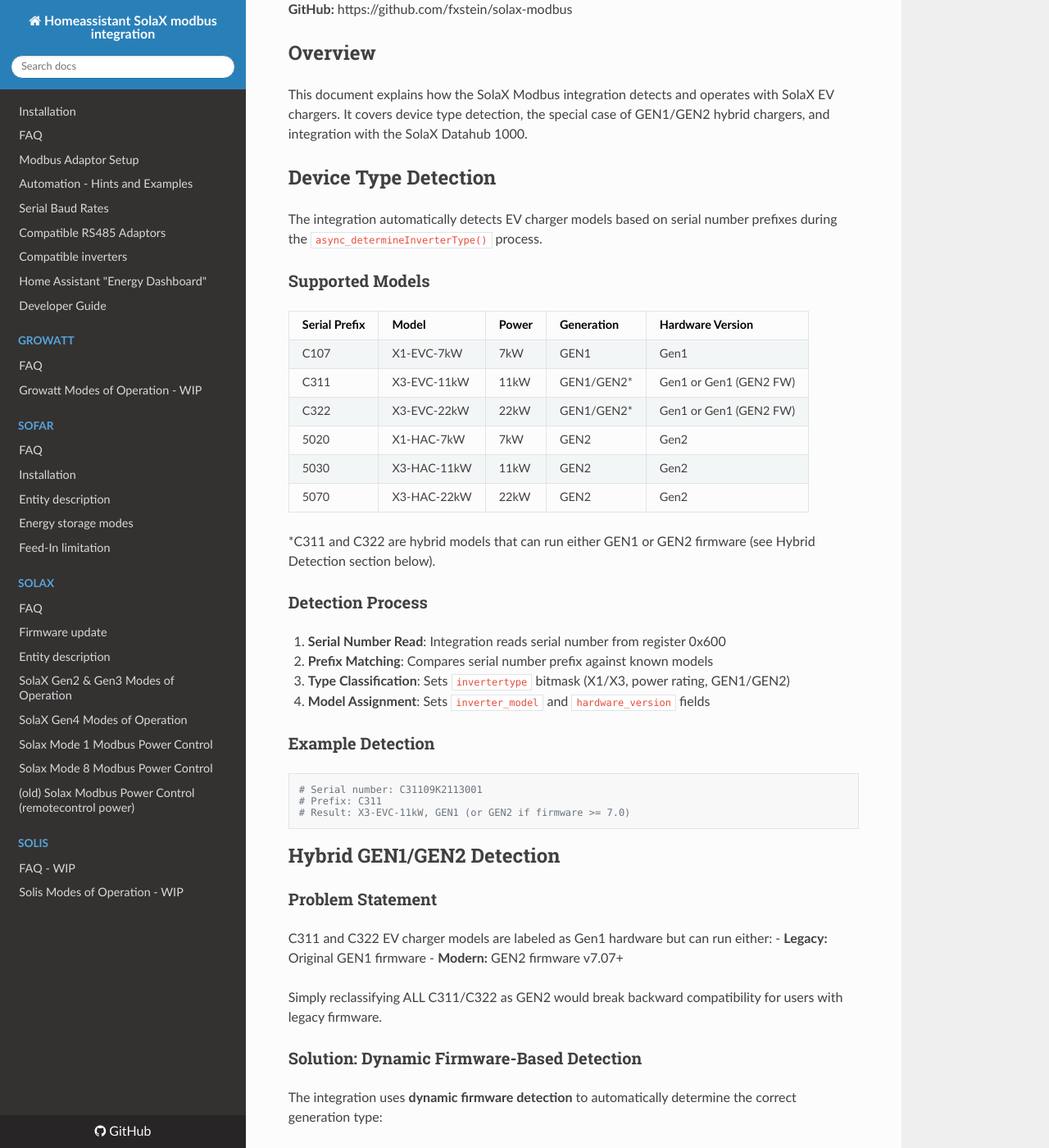
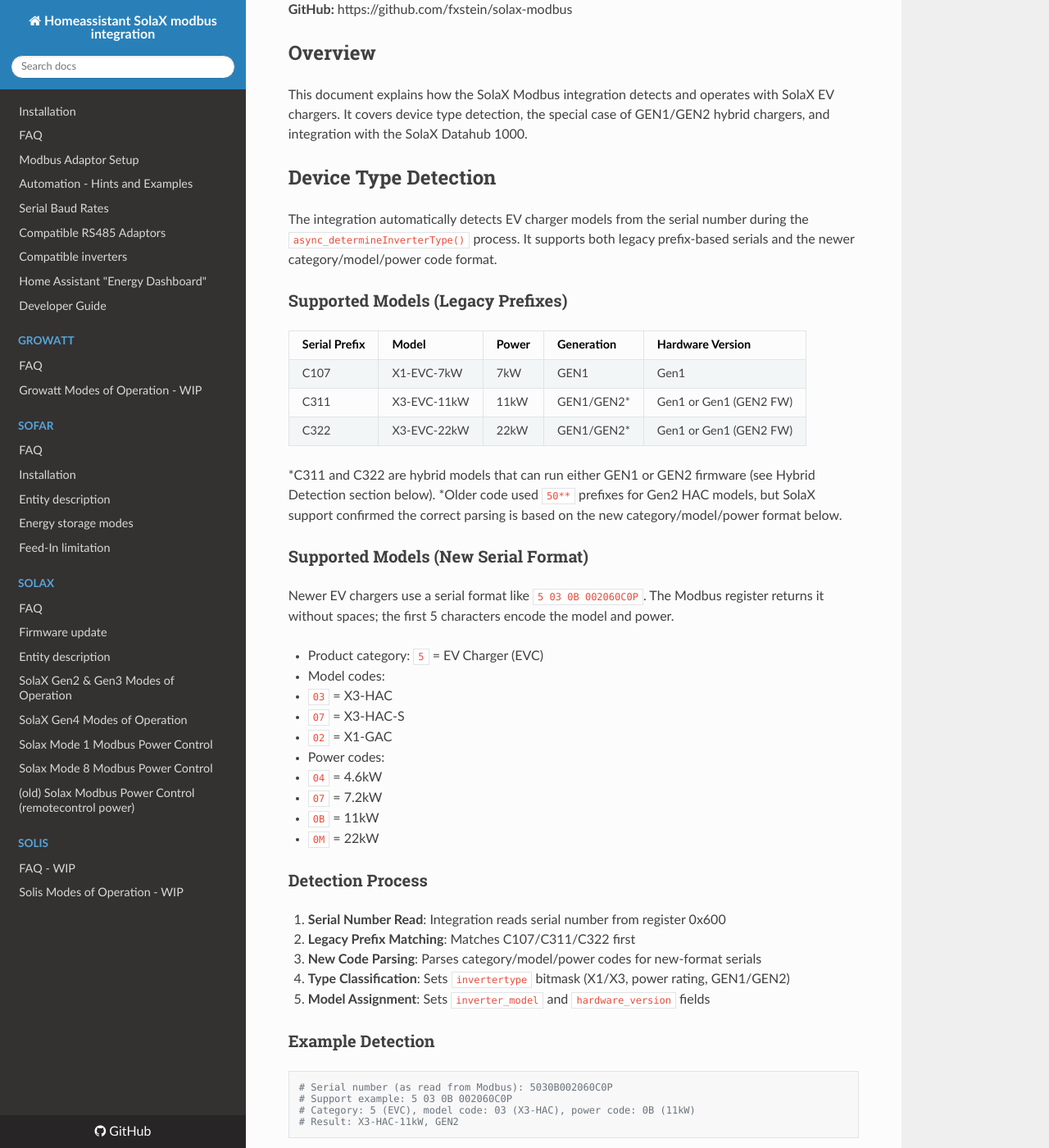
Before and after one commit to wills106/homeassistant-solax-modbus, an MkDocs documentation site: the page built from docs/solax-ev-charger-operation.md, in a window 1280 px wide and 1400 px high, scrolled down 208 px. Shown: the whole window at 82% size. Built offline with MkDocs 1.6.1, drawn with Linux system fonts in a browser that asks for light colours; nearby versions of some CDN libraries; some of the changed text lies outside the part shown.

Commit message:
Align HAC model detection with SolaX serial spec, add 4kW support, update docs

````diff
--- a/docs/solax-ev-charger-operation.md
+++ b/docs/solax-ev-charger-operation.md
@@ -10,34 +10,49 @@
 
 ## Device Type Detection
 
-The integration automatically detects EV charger models based on serial number prefixes during the `async_determineInverterType()` process.
+The integration automatically detects EV charger models from the serial number during the `async_determineInverterType()` process. It supports both legacy prefix-based serials and the newer category/model/power code format.
 
-### Supported Models
+### Supported Models (Legacy Prefixes)
 
 | Serial Prefix | Model | Power | Generation | Hardware Version |
 |---------------|-------|-------|------------|-------------------|
 | C107 | X1-EVC-7kW | 7kW | GEN1 | Gen1 |
 | C311 | X3-EVC-11kW | 11kW | GEN1/GEN2* | Gen1 or Gen1 (GEN2 FW) |
 | C322 | X3-EVC-22kW | 22kW | GEN1/GEN2* | Gen1 or Gen1 (GEN2 FW) |
-| 5020 | X1-HAC-7kW | 7kW | GEN2 | Gen2 |
-| 5030 | X3-HAC-11kW | 11kW | GEN2 | Gen2 |
-| 5070 | X3-HAC-22kW | 22kW | GEN2 | Gen2 |
 
 *C311 and C322 are hybrid models that can run either GEN1 or GEN2 firmware (see Hybrid Detection section below).
+*Older code used `50**` prefixes for Gen2 HAC models, but SolaX support confirmed the correct parsing is based on the new category/model/power format below.
+
+### Supported Models (New Serial Format)
+
+Newer EV chargers use a serial format like `5 03 0B 002060C0P`. The Modbus register returns it without spaces; the first 5 characters encode the model and power.
+
+- Product category: `5` = EV Charger (EVC)
+- Model codes:
+  - `03` = X3-HAC
+  - `07` = X3-HAC-S
+  - `02` = X1-GAC
+- Power codes:
+  - `04` = 4.6kW
+  - `07` = 7.2kW
+  - `0B` = 11kW
+  - `0M` = 22kW
 
 ### Detection Process
 
 1. **Serial Number Read**: Integration reads serial number from register 0x600
-2. **Prefix Matching**: Compares serial number prefix against known models
-3. **Type Classification**: Sets `invertertype` bitmask (X1/X3, power rating, GEN1/GEN2)
-4. **Model Assignment**: Sets `inverter_model` and `hardware_version` fields
+2. **Legacy Prefix Matching**: Matches C107/C311/C322 first
+3. **New Code Parsing**: Parses category/model/power codes for new-format serials
+4. **Type Classification**: Sets `invertertype` bitmask (X1/X3, power rating, GEN1/GEN2)
+5. **Model Assignment**: Sets `inverter_model` and `hardware_version` fields
 
 ### Example Detection
 
 ```python
-# Serial number: C31109K2113001
-# Prefix: C311
-# Result: X3-EVC-11kW, GEN1 (or GEN2 if firmware >= 7.0)
+# Serial number (as read from Modbus): 5030B002060C0P
+# Support example: 5 03 0B 002060C0P
+# Category: 5 (EVC), model code: 03 (X3-HAC), power code: 0B (11kW)
+# Result: X3-HAC-11kW, GEN2
 ```
 
 ## Hybrid GEN1/GEN2 Detection
@@ -379,4 +394,4 @@
 
 ## Summary
 
-The SolaX Modbus integration provides automatic detection of EV charger models with special handling for hybrid GEN1/GEN2 chargers (C311/C322). When a Datahub 1000 is present, the integration defaults to OCPP-style operation, providing intelligent load management while maintaining control through Max Charge Current settings.
+The SolaX Modbus integration provides automatic detection of EV charger models from both legacy prefixes and the newer category/model/power serial format, with special handling for hybrid GEN1/GEN2 chargers (C311/C322). When a Datahub 1000 is present, the integration defaults to OCPP-style operation, providing intelligent load management while maintaining control through Max Charge Current settings.
````
Also changed, not shown: 1 other file.
